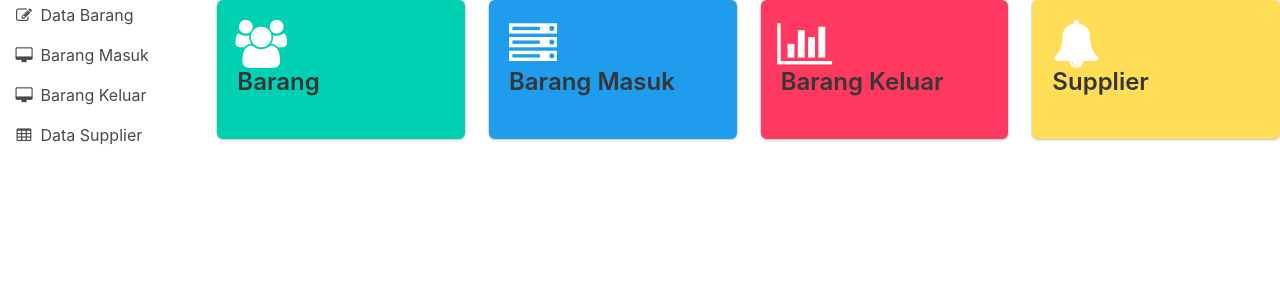
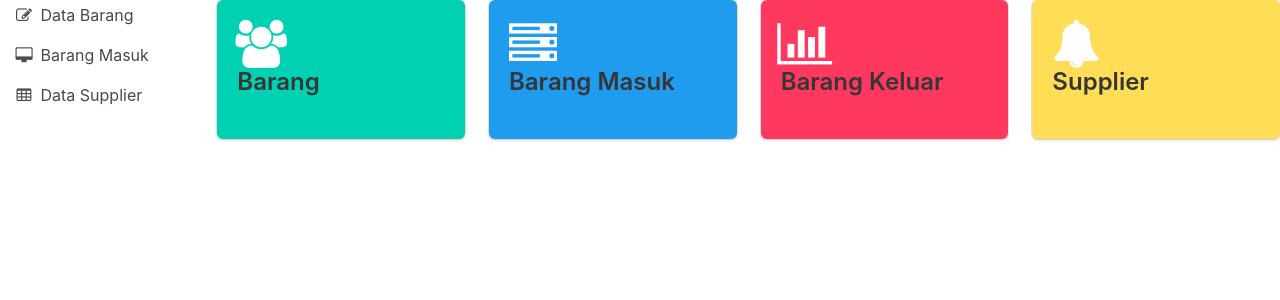
Before and after one commit to RiskyFeryansyahP/percetakan, a PHP site: the page made by app/view/Dashboard/index.php in a window 1280 px wide. Shown: the part 75-375 px from the top of the page. Run offline with PHP 8.4, Linux system fonts and the light colour scheme; the template is opened without the code that fills it, so the values that code supplies are empty.

```diff
--- a/app/view/Dashboard/index.php
+++ b/app/view/Dashboard/index.php
@@ -25,13 +25,6 @@
                         <span class="icon">
                             <i class="fa fa-desktop"></i>
                         </span> Barang Masuk
-                    </a>
-                </li>
-                <li>
-                    <a class="" href="http://localhost:8888/Percetakan/dashboard/barangkeluar">
-                        <span class="icon">
-                            <i class="fa fa-desktop"></i>
-                        </span> Barang Keluar
                     </a>
                 </li>
                 <li>
```
